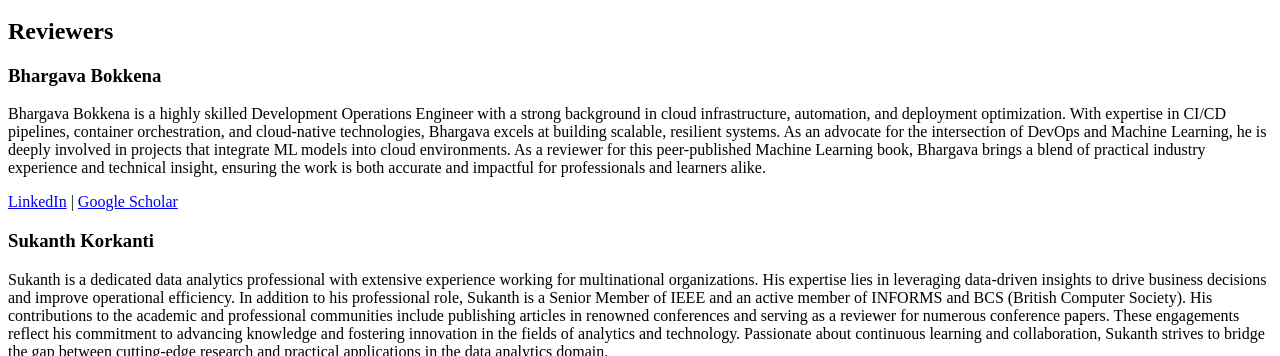
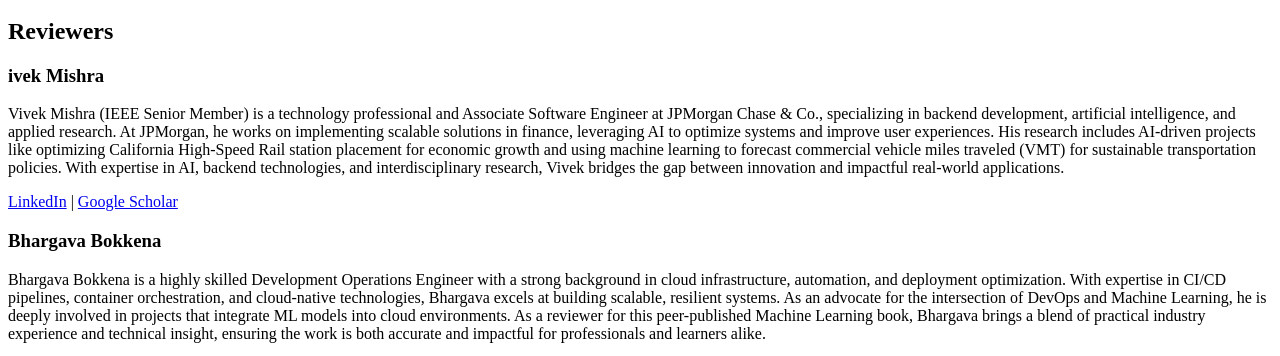
Before and after one commit to machinelearningforbabies/machinelearningforbabies.github.io, a plain HTML site: page index.html in a window 1280 px wide. Shown: the part 825-1181 px from the top of the page. Drawn offline with Linux system fonts and the light colour scheme.

Commit message:
Update index.html

```diff
--- a/index.html
+++ b/index.html
@@ -66,7 +66,7 @@
     </header>
 
     <section id="book-cover">
-        <a href="/book/Machine_Learning_for_Babies.pdf" target="_blank">
+        <a href="/book/Machine_Learning_for_Babie.pdf" target="_blank">
             <img src="/images/mlforbabies.png" alt="Machine Learning for Babies">
         </a>
     </section>
@@ -82,6 +82,12 @@
 
     <section >
         <h2>Reviewers</h2>
+
+        <div >
+            <h3>ivek Mishra</h3>
+             <p>Vivek Mishra (IEEE Senior Member) is a technology professional and Associate Software Engineer at JPMorgan Chase & Co., specializing in backend development, artificial intelligence, and applied research. At JPMorgan, he works on implementing scalable solutions in finance, leveraging AI to optimize systems and improve user experiences. His research includes AI-driven projects like optimizing California High-Speed Rail station placement for economic growth and using machine learning to forecast commercial vehicle miles traveled (VMT) for sustainable transportation policies. With expertise in AI, backend technologies, and interdisciplinary research, Vivek bridges the gap between innovation and impactful real-world applications.</p>
+        <p><a href="https://www.linkedin.com" target="_blank">LinkedIn</a> | <a href="https://scholar.google.com" target="_blank">Google Scholar</a></p>
+        </div>
 
         <div >
             <h3>Bhargava Bokkena</h3>
```
